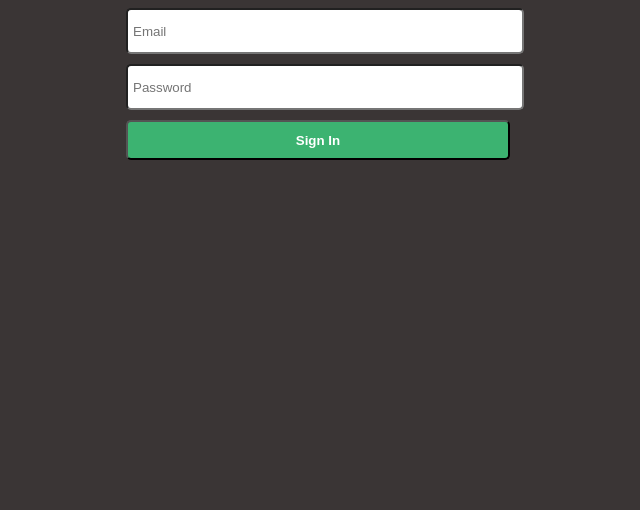
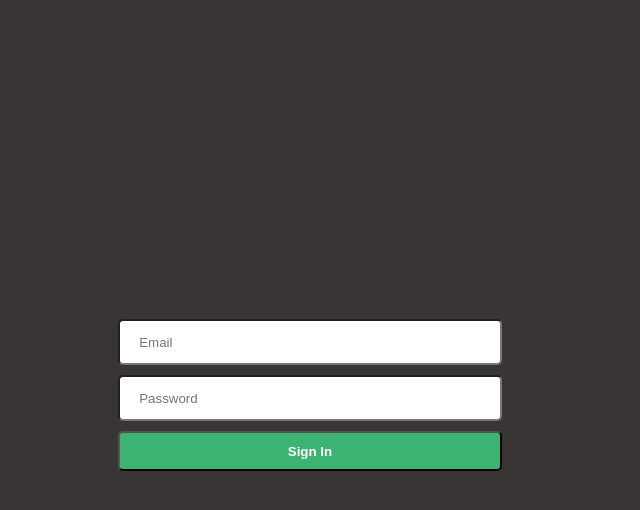
Before and after one commit to ddyrcz/RegistrationPage, a website: page public/index.html in a window 1280 px wide. Shown: the whole page, without its empty margins (330-970 px from the left). Drawn offline with Linux system fonts and the light colour scheme.

Commit message:
Center form vertically and horizontally

```diff
--- a/public/index.html
+++ b/public/index.html
@@ -11,11 +11,11 @@
 </head>
 
 <body>
-    <form>
-        <input type="text" id='email' placeholder="Email"><br>
-        <input type="text" id='password' placeholder="Password"><br>
-        <input type="submit" id='confirm' value="Sign In">
-    </form>
+        <form>
+            <input type="text" id='email' placeholder="Email"><br>
+            <input type="password" id='password' placeholder="Password"><br>
+            <input type="submit" id='confirm' value="Sign In">
+        </form>
 </body>
 
 </html>
--- a/public/style.css
+++ b/public/style.css
@@ -5,20 +5,25 @@ body{
 }
 
 form{
+    left: 50%;
+    top: 50%;
     width: 30%;
-    height: 120px;
-    margin: auto;
+    position: absolute;
+    transform: translate3d(-50%, -50%, 0);
 }
 
 #email{
-    width: 100%;
+    width: 89%;
+    padding-left: 5%;
+    padding-right: 5%;
     height: 40px;
-
     background-color: white;
 }
 
 #password{
-    width: 100%;
+    width: 89%;
+    padding-left: 5%;
+    padding-right: 5%;
     height: 40px;
     background-color: white;
 }
@@ -38,8 +43,6 @@ form{
 
 input
 {
-    padding-left: 5px;
-    padding-right: 5px;
     margin-bottom: 10px;
     border-radius: 5px;
 }
```
